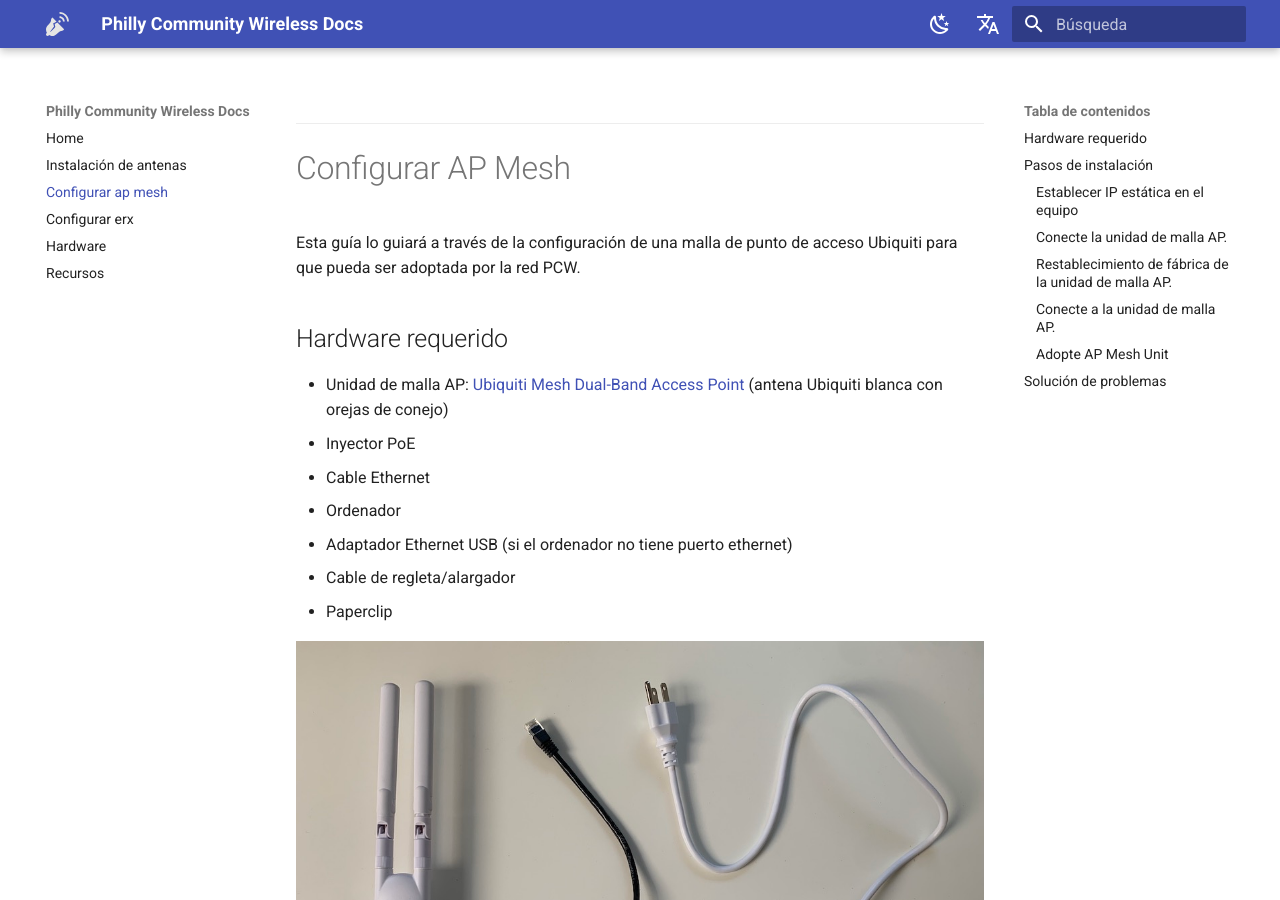
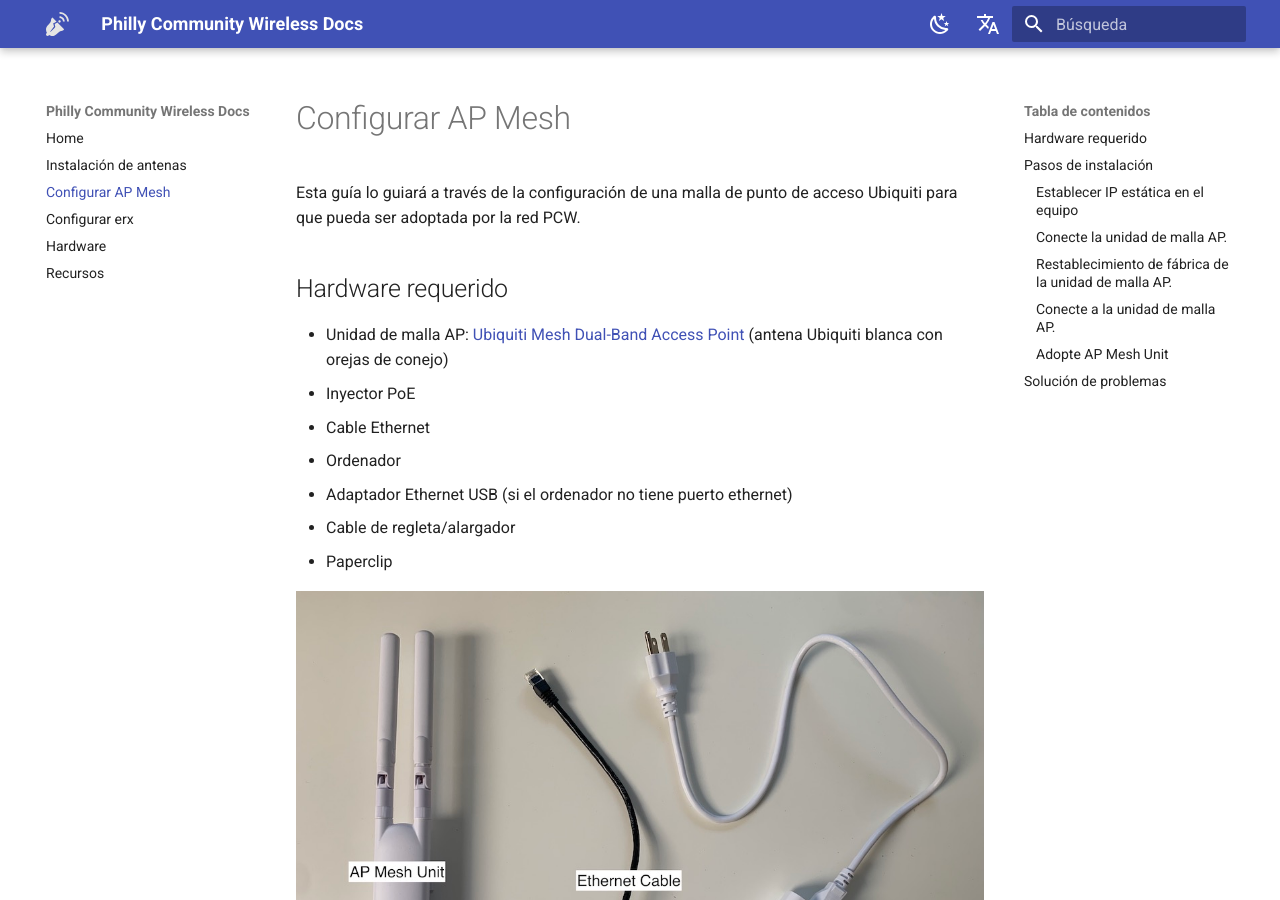
Before and after one commit to phillycommunitywireless/docs-es, an MkDocs documentation site: the page built from docs/configurar-ap-mesh.md, in a window 1280 px wide and 900 px high. Built offline with MkDocs 1.6.1 and Material for MkDocs 9.7.7, drawn with Linux system fonts in a browser that asks for light colours; comment, search, counter and statistics services are not loaded; part of the change alters nothing that is shown.

```diff
--- a/docs/configurar-ap-mesh.md
+++ b/docs/configurar-ap-mesh.md
@@ -1,4 +1,5 @@
 ---
+Title: Configurar AP Mesh
 
 ---
 # Configurar AP Mesh
```
